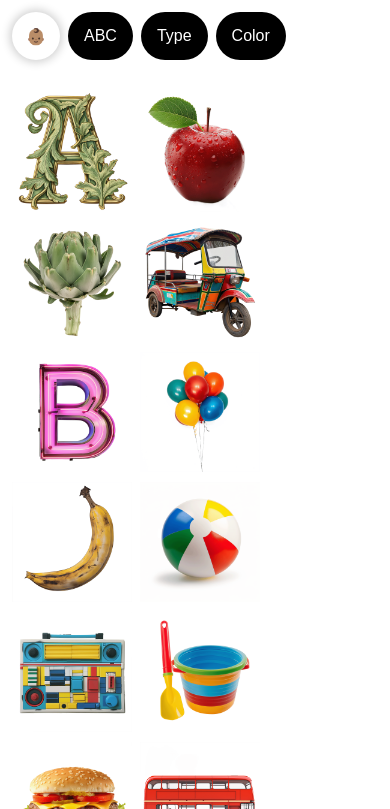
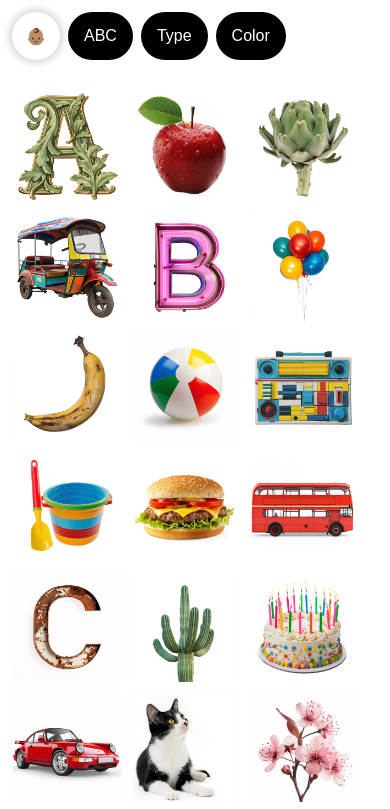
Before and after one commit to DanielGiuditta/kaiFinal, a plain HTML site: page index.html in a window 390 px wide. Shown: the top 809 px of the page. Drawn offline with Linux system fonts and the light colour scheme.

Commit message:
img sizze change

```diff
--- a/style.css
+++ b/style.css
@@ -146,8 +146,8 @@ body {
         width: 3em;
     }
     #itemsDisplay .item {
-        flex: 1 1 120px; /* Ensure that items take up a minimum of 100px on smaller screens */
-        max-width: 120px;
+        flex: 1 1 110px; /* Ensure that items take up a minimum of 100px on smaller screens */
+        max-width: 110px;
     }
     #itemsDisplay .item img {
         max-width: 100%; /* Ensure images scale down to fit their container */
```
